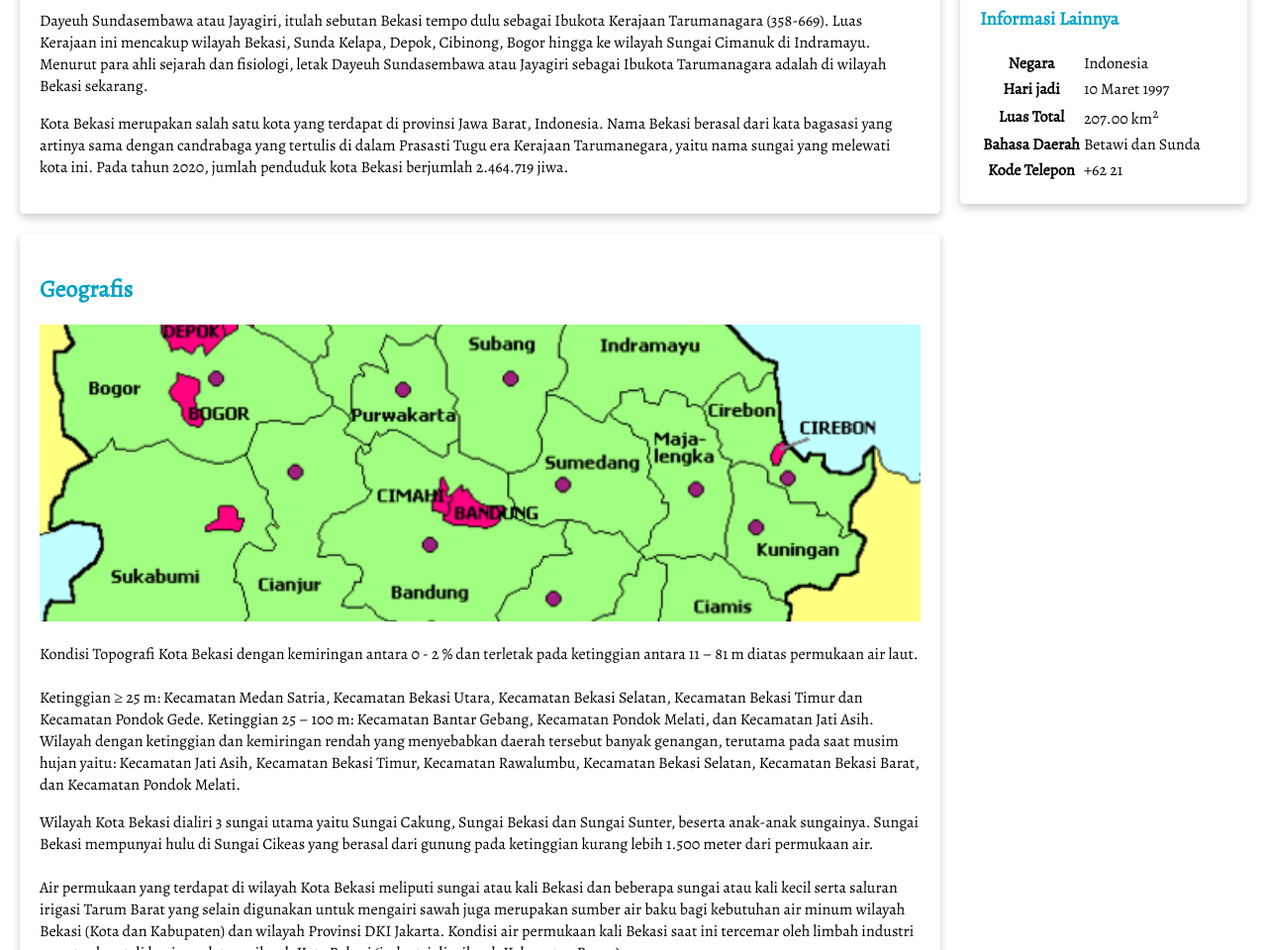
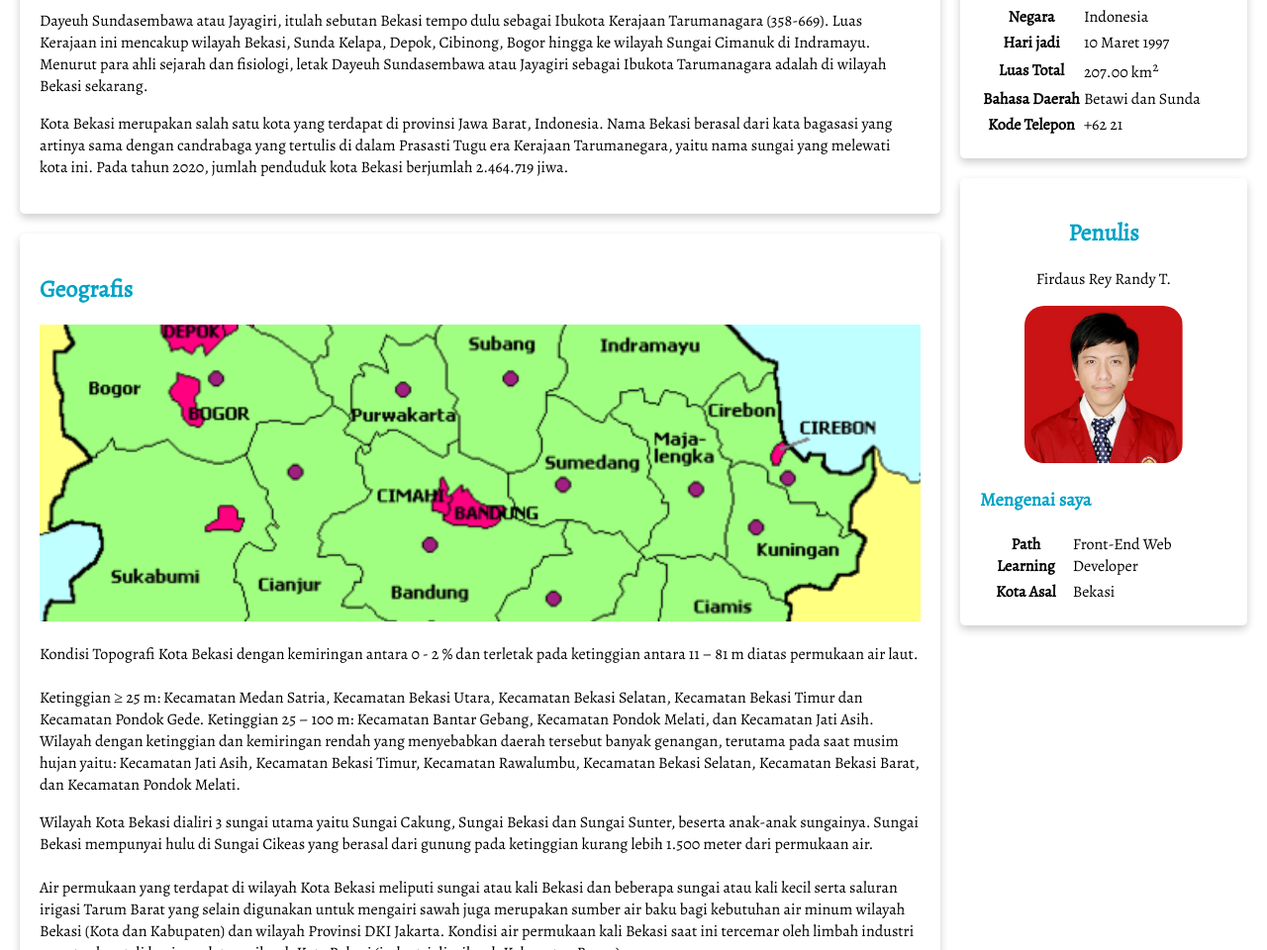
Before and after one commit to frdyt20/SubmissionWeb, a plain HTML site: page index.html in a window 1280 px wide. Shown: the part 785-1745 px from the top of the page at 99% size. Drawn offline with nearby package versions, Linux system fonts and the light colour scheme.

Commit message:
Adding Personal Profile

```diff
--- a/assets/styles/style.css
+++ b/assets/styles/style.css
@@ -98,7 +98,7 @@ h3 {
 }
 
 .profile img {
-  width: 200px;
+  width: 160px;
 }
 
 footer {
--- a/index.html
+++ b/index.html
@@ -116,6 +116,7 @@
           </section>
         </article>
       </div>
+
       <aside>
         <article class="profile card">
           <header>
@@ -153,6 +154,31 @@
           </section>
         </article>
       </aside>
+
+      <aside>
+        <article class="profile card">
+           <header>
+            <h2>Penulis</h2>
+             <p>Firdaus Rey Randy T.</p>
+             <figure>
+                <img src="assets/images/foto_profil.png" style="border-radius: 20px;">
+             </figure>
+           </header>
+           <section>
+              <h3>Mengenai saya</h3>
+              <table class="center">
+                 <tr>
+                    <th>Path Learning</th>
+                    <td>Front-End Web Developer</td>
+                 </tr>
+                 <tr>
+                    <th>Kota Asal</th>
+                    <td>Bekasi</sup></td>
+                 </tr>
+             </table>
+        </article>
+     </aside>
+
     </main>
     <footer>
       <p>Dicoding Web Submission &#169; 2019, Firdaus Rey</p>
```
Also changed, not shown: assets/images/badge.png, assets/images/foto_profil.png (added).
